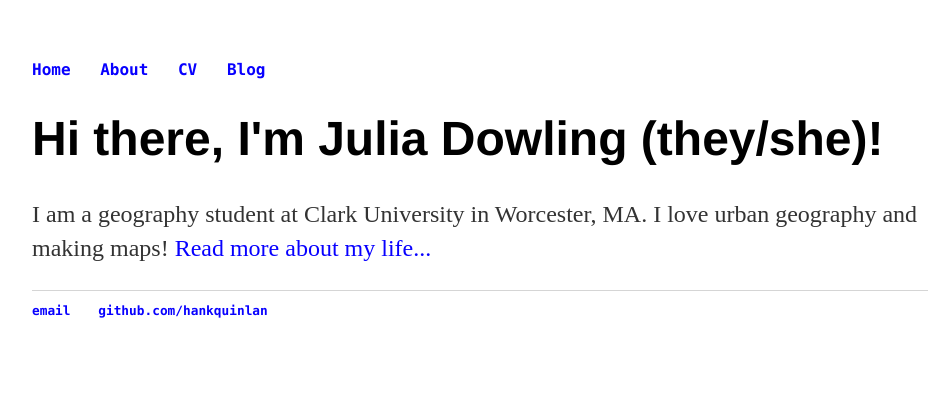
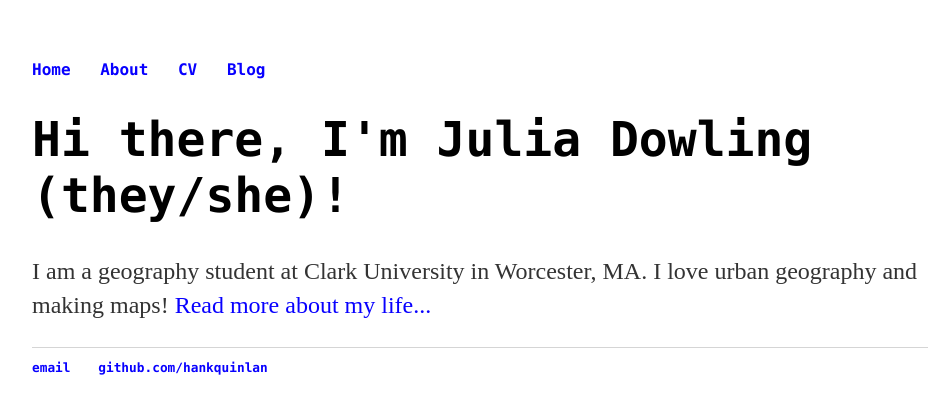
Before and after one commit to jm-dowl/old, a Jekyll site: the page index.html, which Jekyll copies as it is, in a window 1280 px wide. Shown: the top 414 px of the page, without its empty margins (160-1107 px from the left). Built offline with Jekyll 4.4.1, drawn with Linux system fonts in a browser that asks for light colours.

Commit message:
Update main.css
another font chg

```diff
--- a/css/main.css
+++ b/css/main.css
@@ -21,7 +21,7 @@ a:hover {
 }
 h1 {
     font-size: 3em;
-    font-family:'Helvetica', 'Arial', 'Sans-Serif';
+    font-family:'Lucida Console', 'Courier New', 'Monospace';
 }
 p {
     font-size: 1.5em;
```
